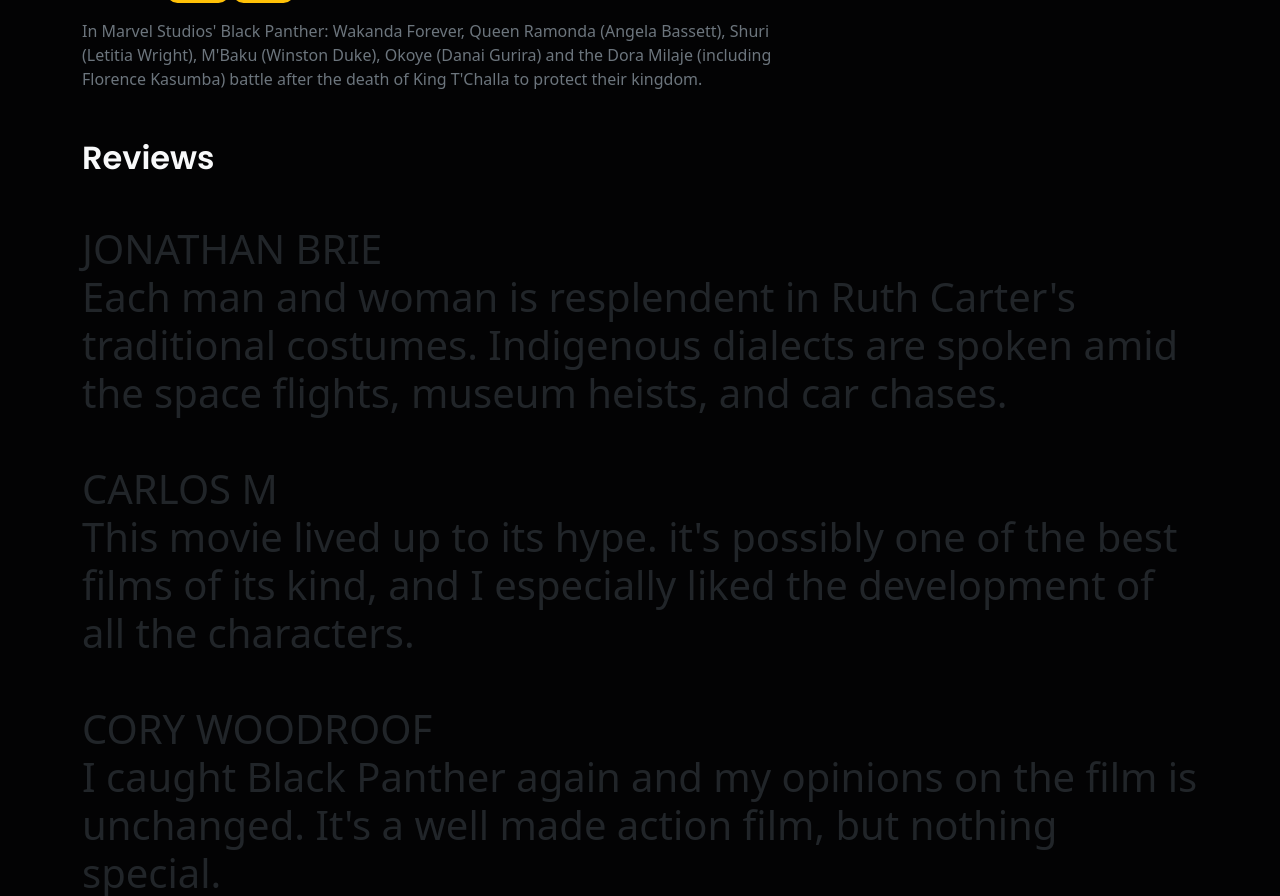
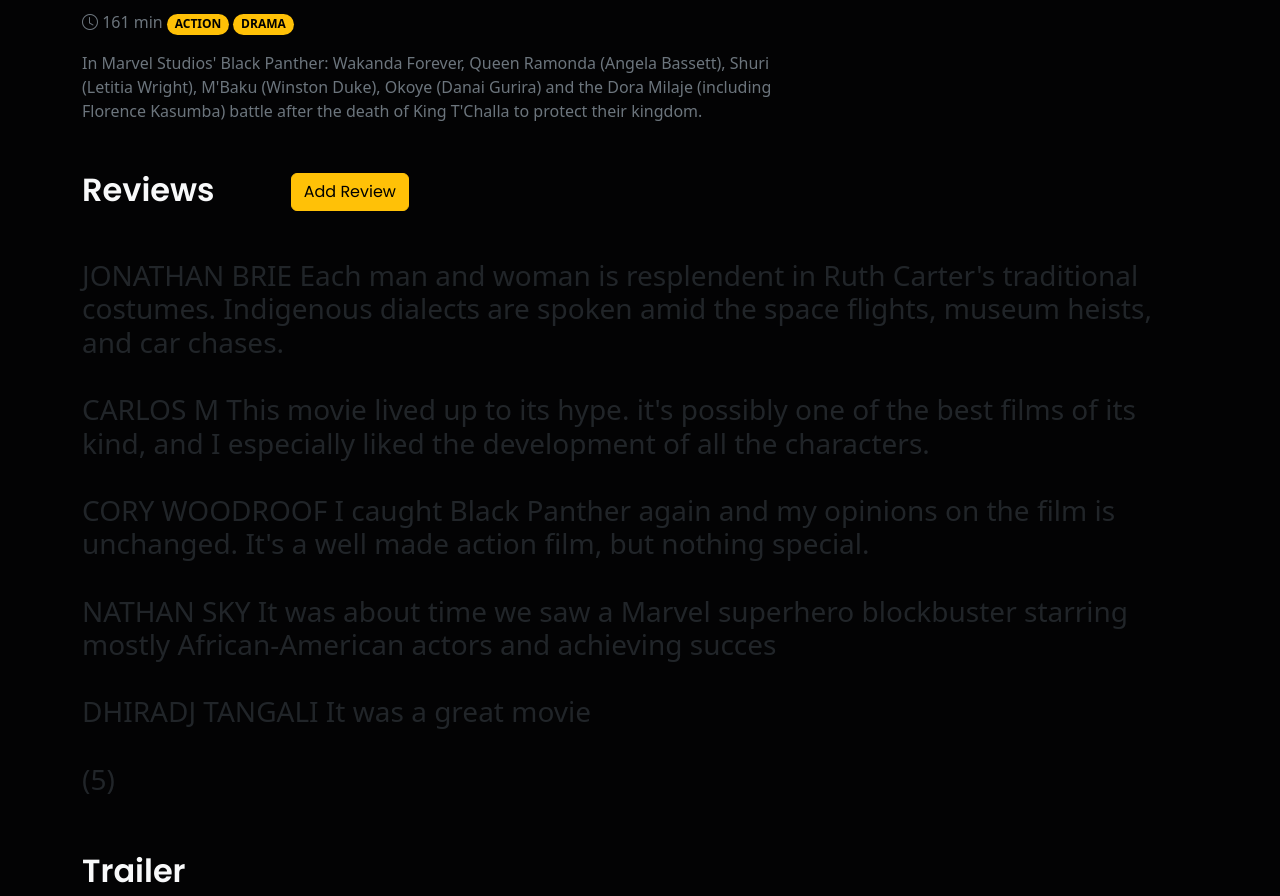
Before and after one commit to DhiradjT/moviemeter, a PHP site: page /blackpanther.php in a window 1280 px wide. Shown: the part 1076-1972 px from the top of the page. Run offline with PHP 8.4, Linux system fonts and the light colour scheme; data comes from the database, SQL or seed files in the repository; both versions use the stored data as it was after the commit; some libraries are stand-ins or nearby versions.

Commit message:
database aangevuld en reviews pagina gemaakt

```diff
--- a/blackpanther.php
+++ b/blackpanther.php
@@ -11,7 +11,7 @@
 </head>
 <body>
 
-<nav class="navbar fixed-top navbar-expand-lg ">
+<nav class="navbar navbar-expand-lg ">
   <div class="container-fluid">
     <a class="navbar-brand text-light" href="#">Movie <span class="sep">Meter</span></a>
     <button class="navbar-toggler" type="button" data-bs-toggle="collapse" data-bs-target="#navbarNavDropdown" aria-controls="navbarNavDropdown" aria-expanded="false" aria-label="Toggle navigation">
@@ -84,10 +84,7 @@
 </div> -->
 
 <div class="banner">
-  <a href="https://www.youtube.com/watch?v=_Z3QKkl1WyM">
-<img src="./movie-banners/blackbanner.jpg" class="img-fluid"  alt="blackbanner">
-</a>
-<i class="bi bi-play-fill"></i>
+<img src="./movie-banners/blackbanner.jpg" class="img-fluid" alt="blackbanner">
 </div>
 
 
@@ -101,10 +98,10 @@
 
         <div class="col-md-8 text-muted mt-3">In Marvel Studios' Black Panther: Wakanda Forever, Queen Ramonda (Angela Bassett), Shuri (Letitia Wright), M'Baku (Winston Duke), Okoye (Danai Gurira) and the Dora Milaje (including Florence Kasumba) battle after the death of King T'Challa to protect their kingdom.</div>
 
-        <h2 class="col-md-12 my-5 movie-title text-light">Reviews</h2>
+        <h2 class="col-md-12 my-5 movie-title text-light">Reviews &nbsp; &nbsp; &nbsp; &nbsp; &nbsp;<button type="button" class="btn btn-warning rounded">Add Review</button></h2>
 
 
-        <h1>
+        <h3>
         <?php
 
 try {
@@ -115,7 +112,7 @@
     $result = $query->fetchAll(PDO::FETCH_ASSOC);
     foreach($result as $data) {
         echo $data["name"] .  " ";
-        echo $data["lastName"] . "<br>";
+        echo $data["lastName"] . " ";
         echo $data["review"]. "<br>" . "<br>";
 
     }
@@ -124,16 +121,47 @@
     die("Error! :" . $e->getMessage());
 }
 
+echo  "(" . array_sum($data) . ")";
+
     ?>
-    </h1>
+    </h3>
+
+
+    <h2 class="col-md-12 mt-5 movie-title text-light">Trailer</h2>
+
+
+    <iframe width="560" height="650" src="https://www.youtube.com/embed/_Z3QKkl1WyM" title="YouTube video player" frameborder="0" allow="accelerometer; autoplay; clipboard-write; encrypted-media; gyroscope; picture-in-picture" allowfullscreen></iframe>
 
 
 
 
 
 
-
-
+      <script src="https://cdn.jsdelivr.net/npm/@popperjs/core@2.11.6/dist/umd/popper.min.js" integrity="sha384-oBqDVmMz9ATKxIep9tiCxS/Z9fNfEXiDAYTujMAeBAsjFuCZSmKbSSUnQlmh/jp3" crossorigin="anonymous"></script>
+<script src="https://cdn.jsdelivr.net/npm/bootstrap@5.2.2/dist/js/bootstrap.min.js" integrity="sha384-IDwe1+LCz02ROU9k972gdyvl+AESN10+x7tBKgc9I5HFtuNz0wWnPclzo6p9vxnk" crossorigin="anonymous"></script>
+<script src="https://kit.fontawesome.com/e0a4ea6349.js" crossorigin="anonymous"></script>
         </div>
     </div>
 </div>
+
+
+
+<div class="footer-section">
+  <div class="container">
+    <div class="row">
+
+  <div class="col-md-12 text-center text-light"> <div class="sep">HERE TO GIVE YOU THAT LITTLE PUSH</div></div>
+  <div class="col-md-12 text-center text-light"><h2 class="brand2">Start sharing your Experience today.</h2></div>
+  <div class="col-md-12 mb-5 text-center"><button type="button" class="btn btn-outline-warning rounded">Sign In</button></div>
+
+
+<div class="col-md-3 col-sm-6"><h2 class="brand text-light">Movie <span class="sep">Meter</span></h2><p class="business-text">Copyright	&#169;2022 MovieMeter, <br> All Rights Reserved</p></div>
+<div class="col-md-3 col-sm-6"><span class="text-light help-text">Navigation</span> <br><a href="#">Home</a> &nbsp; &nbsp;<a href="#">Categories</a> <br> <a href="#">Reviews</a> <a href="#">About</a> <br> <a href="#">Contact</a> <a href="#">Sign In</a></div>
+<div class="col-md-3 col-sm-6"><span class="text-light help-text">Terms And Policies</span><br><a href="#">Terms and Conditions</a> <br> <a href="#">Privacy Policy</a> <br> <a href="#">Cookie Policy</a></div>
+<div class="col-md-3 col-sm-6"><span class="text-light help-text">Need Help?</span><br><span class="business-text">
+<a href="mailto:help@movie.co">help@movie.co</a></span><br><a href="https://www.instagram.com/" target="_blank"><i class="bi bi-instagram"></i></a> <a href="https://twitter.com/" target="_blank"><i class="bi bi-twitter"></i></a><a href="https://www.facebook.com/" target="_blank"><i class="bi bi-facebook"></i></a></div>
+
+
+    </div>
+  </div>
+</div>
```
Also changed, not shown: index.php (+0 -7 lines), moviemeter.sql (+7 -5 lines), movie-banners/TechinTwo-Popcorn.webp (added), style.css (line endings or trailing spaces).
